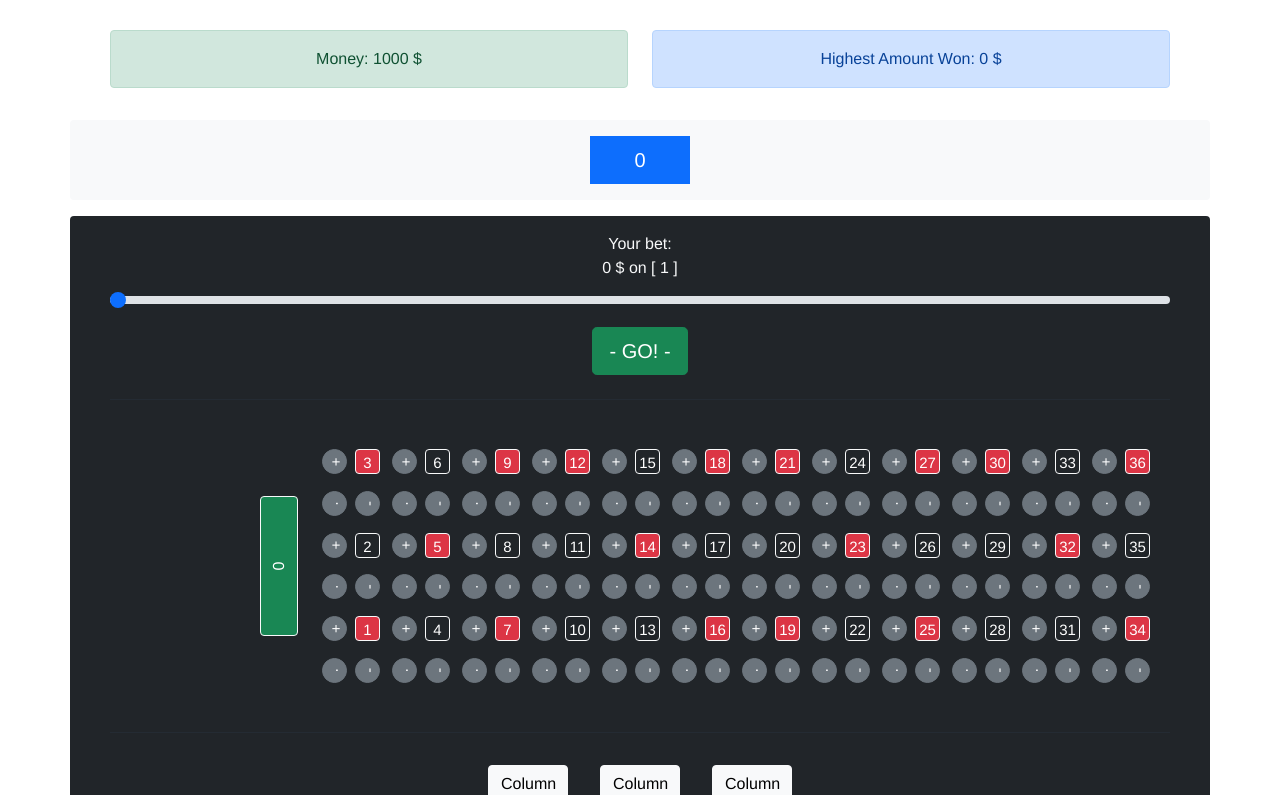
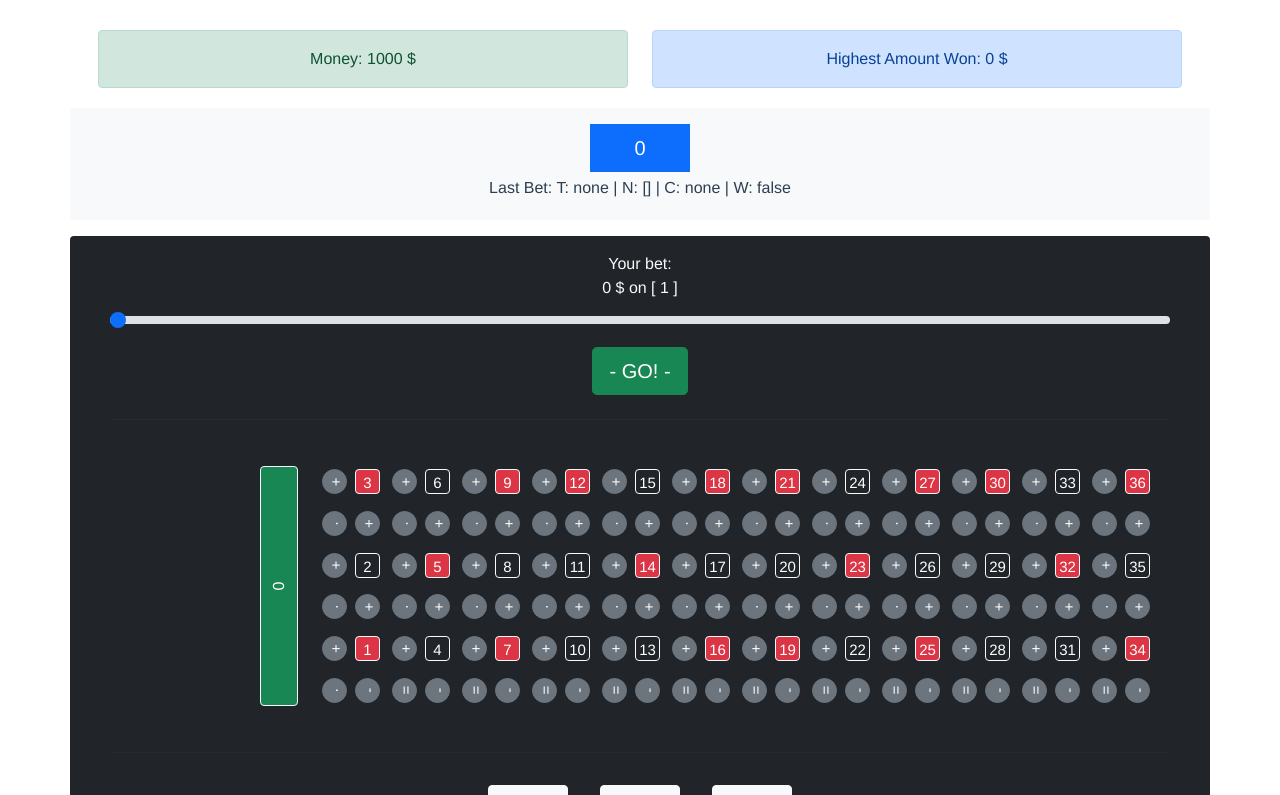
Before and after one commit to Meleemaru2k/roulette-game, a Vue app: page / in a window 1280 px wide. Shown: the top 795 px of the page. Built offline with nearby package versions, Linux system fonts and the light colour scheme.

Commit message:
Added DoubleStreets, Horizontal Splits, more UI

```diff
--- a/src/App.vue
+++ b/src/App.vue
@@ -7,7 +7,10 @@
     />
     <div class="row">
       <div class="bg-light col-12 col-lg-12 p-3 mb-3 rounded row mx-auto">
-        <Gamefield />
+        <Gamefield
+          :last-bet="playerStats.lastBet"
+          :last-bet-win="playerStats.lastWin"
+        />
       </div>
       <div class="bg-dark col-12 col-lg-12 p-3 rounded row mx-auto">
         <PlayerControls
@@ -26,6 +29,7 @@ import PlayerControls from "./components/PlayerControls.vue";
 //import { toRaw } from "vue";
 import gameGrid from "./classes/rouletteGrid";
 import EventBus from "./eventBus";
+import gridProp from "./classes/rouletteGridProp";
 
 export default {
   name: "App",
@@ -38,7 +42,12 @@ export default {
     return {
       gamefieldGrid: new gameGrid(),
       betWinRatios: new Map(),
-      playerStats: { highestWin: 0, money: 1000, lastBet: 0, lastWin: 0 },
+      playerStats: {
+        highestWin: 0,
+        money: 1000,
+        lastBet: new gridProp("none", [], "none"),
+        lastWin: false,
+      },
       currentBet: undefined,
       currentAmountBet: 0,
       currentResult: undefined,
@@ -57,7 +66,8 @@ export default {
     EventBus.on("rollFinished", (result) => {
       console.log("Roll-Result is: " + result);
       console.log("Roll-Bet was: ");
-      console.log(this.currentBet.numbers);
+      console.log(this.currentBet);
+      console.log(this.currentBet.numbers.toString());
       console.log("Money bet was: " + this.currentAmountBet);
       this.calculateReward(result, this.currentBet);
     });
@@ -71,6 +81,7 @@ export default {
     },
     setReward(multiplier) {
       let amountWon = parseInt(this.currentAmountBet) * multiplier;
+      this.playerStats.lastBet = this.currentBet;
       console.log("Amount won: " + amountWon);
       this.playerStats.money += amountWon;
       this.setHighscore(amountWon);
@@ -82,6 +93,7 @@ export default {
       let betType = roundBet.type;
       console.log("Bet-Type was: " + betType);
       let isWin = this.isWin(roundResult, roundBet);
+      this.playerStats.lastWin = isWin;
       console.log("Is it a win? " + isWin);
       let winRatio = 0;
       //var result;
--- a/src/classes/rouletteGrid.js
+++ b/src/classes/rouletteGrid.js
@@ -33,7 +33,8 @@ export default class grid {
   //Create a simple grid, extract subsets, create an advanced Roulette-Type-Grid
   setupGrid() {
     this.simpleGrid = this.createNumberGrid();
-
+    console.log("simpleGrid");
+    console.log(this.simpleGrid);
     this.subsets.redBlack = this.getRedAndBlackNumbers();
     this.subsets.oddEven = this.getOddEvenNumbers();
     this.subsets.columns = this.getColumnNumbers();
@@ -53,19 +54,33 @@ export default class grid {
         let num = simpleGrid[iRow][i];
         let color = this.subsets.redBlack[0].includes(num) ? "red" : "black";
 
-        let cornerNumbers = this.getCornerNumbers(i, simpleGrid, iRow);
         let streetNumbers = this.getStreetNumbers(simpleGrid, iRow);
-
-        let splitNumbers = this.getVerticalSplitNumbers(i, simpleGrid, iRow);
+        let splitNumbersVertical = this.getVerticalSplitNumbers(i, simpleGrid, iRow);
 
         //TODO: Implement horizontal Splits and DoubleStreet Corners
         //If i = 0 or i = 2 respectively...exception: for dStreet iRow = 0
-        let top_left = new gridProp("corner", cornerNumbers[0], "none");
-        let top = new gridProp("split", splitNumbers, "none");
-        let cen_left = new gridProp("street", streetNumbers, "none");
+
         let cen = new gridProp("number", [num], color);
+        let top = new gridProp("split", splitNumbersVertical, "none");
 
-        //HACK: Orderered for visual presentation, should be done via Vue/Rendering
+        let top_left;
+        if (iRow > 0 && i == 0) {
+          let doubleStreetNumbers = this.getDoubleStreetNumbers(simpleGrid, iRow);
+          top_left = new gridProp("doubleStreet", doubleStreetNumbers, "none");
+        } else {
+          let cornerNumbers = this.getCornerNumbers(i, simpleGrid, iRow);
+          top_left = new gridProp("corner", cornerNumbers, "none");
+        }
+
+        let cen_left; //If first row index => Street ; else horizontal split
+        if (i != 0) {
+          let splitNumbersHorizontal = this.getHorizontalSplitNumbers(i, simpleGrid, iRow);
+          cen_left = new gridProp("split", splitNumbersHorizontal, "none");
+        } else {
+          cen_left = new gridProp("street", streetNumbers, "none");
+        }
+
+        //HACK: Orderered for visual representation, should be done via Vue/Rendering
         let gridItem = [
           [top_left, cen_left],
           [top, cen],
@@ -77,14 +92,6 @@ export default class grid {
     return complexGrid;
   }
 
-  getHorizontalSplitNumbers(numIndex, simpleGrid, row) {
-    let splitnumbers = [];
-    splitnumbers.push(simpleGrid[row - 1] ? simpleGrid[row - 1][numIndex] : undefined);
-    splitnumbers.push(simpleGrid[row][numIndex]);
-    splitnumbers = splitnumbers.filter((x) => x != undefined);
-    return splitnumbers;
-  }
-
   getVerticalSplitNumbers(numIndex, simpleGrid, row) {
     let splitnumbers = [];
     splitnumbers.push(simpleGrid[row - 1] ? simpleGrid[row - 1][numIndex] : undefined);
@@ -93,9 +100,28 @@ export default class grid {
     return splitnumbers;
   }
 
+  getHorizontalSplitNumbers(numIndex, simpleGrid, row) {
+    let splitnumbers = [];
+    splitnumbers.push(simpleGrid[row][numIndex - 1]);
+    splitnumbers.push(simpleGrid[row][numIndex]);
+    splitnumbers = splitnumbers.filter((x) => x != undefined);
+    return splitnumbers;
+  }
+
   getStreetNumbers(simpleGrid, row) {
     let streetNumbers = [];
     for (const num of simpleGrid[row]) {
+      streetNumbers.push(num);
+    }
+    return streetNumbers;
+  }
+
+  getDoubleStreetNumbers(simpleGrid, row) {
+    let streetNumbers = [];
+    for (const num of simpleGrid[row]) {
+      streetNumbers.push(num);
+    }
+    for (const num of simpleGrid[row - 1]) {
       streetNumbers.push(num);
     }
     return streetNumbers;
@@ -115,7 +141,7 @@ export default class grid {
     cornerValues = cornerValues.filter((x) => x != undefined);
     corners.push(cornerValues);
 
-    return corners;
+    return cornerValues;
   }
 
   createNumberGrid() {
--- a/src/classes/rouletteGridProp.js
+++ b/src/classes/rouletteGridProp.js
@@ -1,4 +1,5 @@
 export default class gridProp {
+  //TODO: Winratio in gridProp?
   constructor(type, numbers, color) {
     //Types:
     //number
--- a/src/components/Gamefield.vue
+++ b/src/components/Gamefield.vue
@@ -1,11 +1,15 @@
 <template>
-  <div>
+  <div style="position: relative">
     <!-- <div class="rouletteTableBg">
       <div class="rouletteBall"></div>
     </div> -->
     <button type="button" class="btn btn-primary btn-lg rouletteBtn">
       {{ rollResult }}
     </button>
+    <p class="m-1 text">
+      Last Bet: T: {{ lastBet.type }} | N: {{ lastBet.numbers }} | C:
+      {{ lastBet.color }} | W: {{ lastBetWin }}
+    </p>
   </div>
 </template>
 
@@ -17,6 +21,8 @@ export default {
   props: {
     msg: String,
     numberRange: Array,
+    lastBet: Object,
+    lastBetWin: Boolean,
   },
   data() {
     return {
--- a/src/components/PlayerControls.vue
+++ b/src/components/PlayerControls.vue
@@ -30,6 +30,7 @@
           class="btn btn-success numZeroBtn border border-light mx-auto mb-3"
           @click="betOnZero()"
           :disabled="isRolling"
+          style="width: 80%"
         >
           0
         </button>
@@ -184,7 +185,6 @@
           >
             Odd
           </button>
-          <hr />
         </div>
       </div>
     </div>
--- a/src/components/Scoreboard.vue
+++ b/src/components/Scoreboard.vue
@@ -1,5 +1,5 @@
 <template>
-  <div class="row m-3">
+  <div class="row m-1">
     <div class="col-6">
       <div class="alert alert-success" role="alert">
         Money: {{ playerMoney }} $
```
